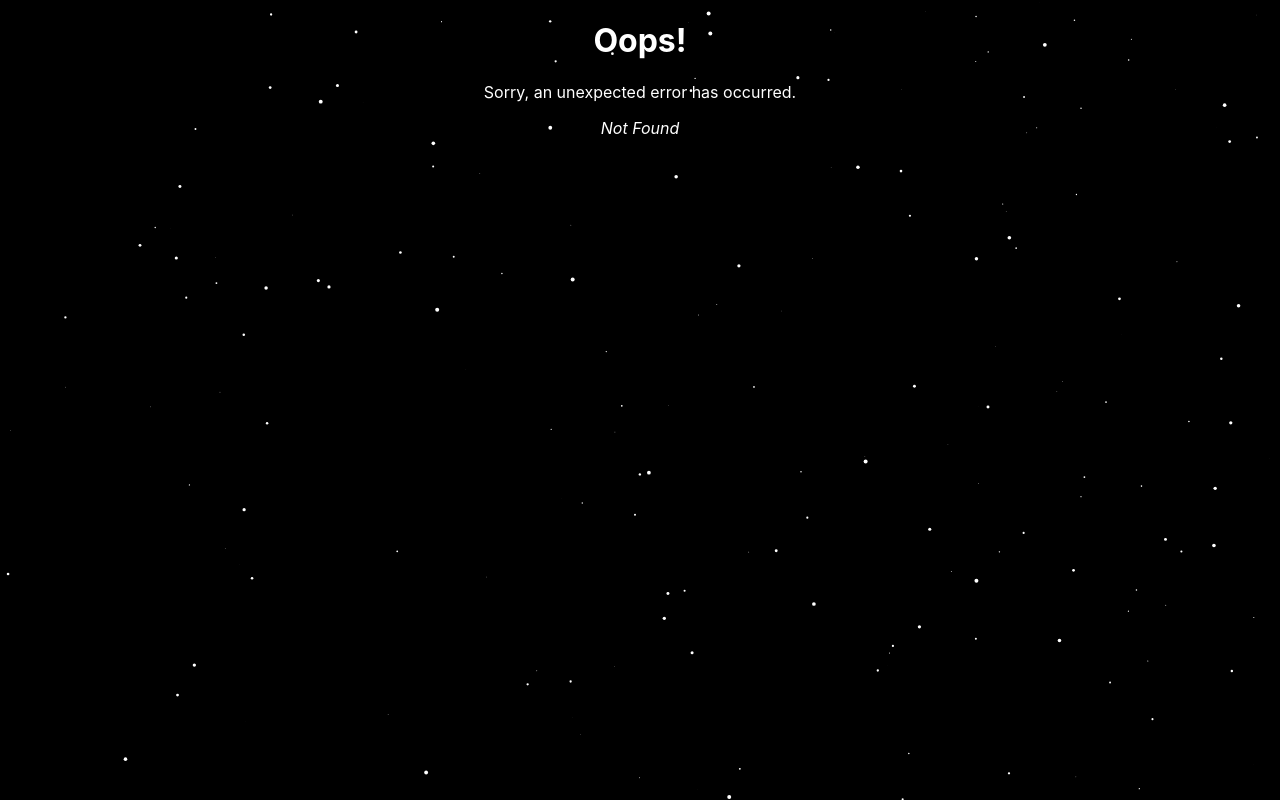
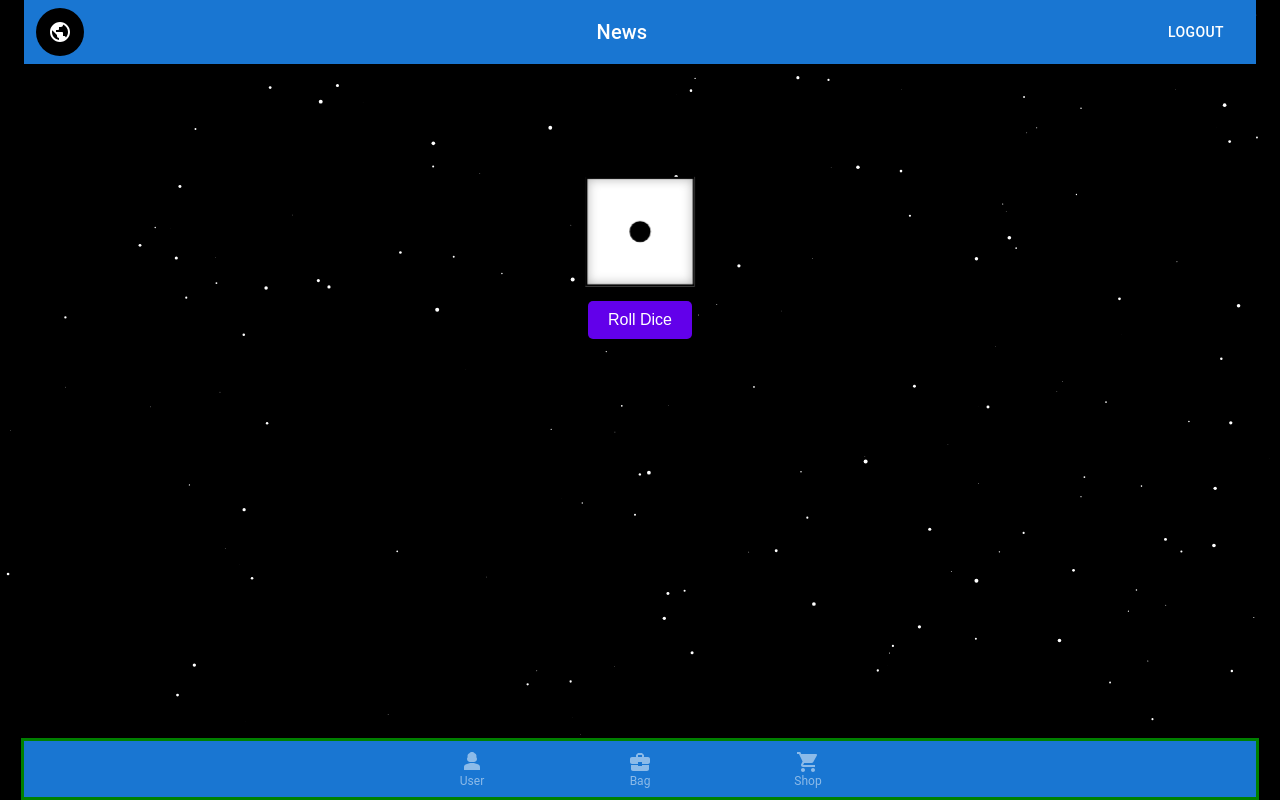
Before and after one commit to eadams98/Space-Defense-Force, a React (Create React App) app in the folder Space_Defense_Force_Client/Space-Defense-Force-Client/space-defense-force/: page /home/shop in a window 1280 px wide. Before the commit this address had no page. Built offline with nearby package versions, Linux system fonts and the light colour scheme.

Commit message:
Die rolling, navigation update, router additons

```diff
--- /dev/null
+++ b/Space_Defense_Force_Client/Space-Defense-Force-Client/space-defense-force/src/css/Dice.css
@@ -0,0 +1,101 @@
+.dice-container {
+  text-align: center;
+  margin-top: 50px;
+  perspective: 1000px;
+}
+
+.dice {
+  position: relative;
+  width: 100px;
+  height: 100px;
+  transform-style: preserve-3d;
+  transform: rotateX(0deg) rotateY(0deg);
+  transition: transform 1s ease;
+}
+
+.face {
+  position: absolute;
+  width: 100px;
+  height: 100px;
+  background-color: white;
+  border: 2px solid black;
+  display: flex;
+  justify-content: center;
+  align-items: center;
+  box-shadow: inset 0 0 10px rgba(0, 0, 0, 0.3);
+  backface-visibility: hidden;
+  transform: translateZ(50px);
+}
+
+.dot {
+  width: 20px;
+  height: 20px;
+  background-color: black;
+  border-radius: 50%;
+  position: absolute;
+}
+
+.dot-center {
+  top: 50%;
+  left: 50%;
+  transform: translate(-50%, -50%);
+}
+
+.dot-top-left {
+  top: 20%;
+  left: 20%;
+}
+
+.dot-top-right {
+  top: 20%;
+  right: 20%;
+}
+
+.dot-bottom-left {
+  bottom: 20%;
+  left: 20%;
+}
+
+.dot-bottom-right {
+  bottom: 20%;
+  right: 20%;
+}
+
+.dot-middle-left {
+  top: 50%;
+  left: 20%;
+  transform: translateY(-50%);
+}
+
+.dot-middle-right {
+  top: 50%;
+  right: 20%;
+  transform: translateY(-50%);
+}
+
+.face-1 { transform: rotateY(0deg) translateZ(50px); }
+.face-2 { transform: rotateY(90deg) translateZ(50px); }
+.face-3 { transform: rotateX(90deg) translateZ(50px); }
+.face-4 { transform: rotateX(-90deg) translateZ(50px); }
+.face-5 { transform: rotateY(-90deg) translateZ(50px); }
+.face-6 { transform: rotateY(180deg) translateZ(50px); }
+
+.roll-button {
+  padding: 10px 20px;
+  font-size: 16px;
+  cursor: pointer;
+  background-color: #6200ea;
+  color: white;
+  border: none;
+  border-radius: 5px;
+  transition: background-color 0.3s ease;
+}
+
+.roll-button:hover {
+  background-color: #3700b3;
+}
+
+.roll-button:disabled {
+  background-color: #9e9e9e;
+  cursor: not-allowed;
+}
--- a/Space_Defense_Force_Client/Space-Defense-Force-Client/space-defense-force/src/pages/home/Homepage.tsx
+++ b/Space_Defense_Force_Client/Space-Defense-Force-Client/space-defense-force/src/pages/home/Homepage.tsx
@@ -28,8 +28,16 @@ export default function HomePage() {
     navigate('/home/bag')
   }
 
-  const goToBlank = () => {
+  const goToBase = () => {
     navigate('/home')
+  }
+
+  const goToShop = () => {
+    navigate('/home/shop')
+  }
+
+  const goToProfile = () => {
+    navigate('/home/profile')
   }
 
   return(
@@ -51,7 +59,7 @@ export default function HomePage() {
         <AppBar position="static">
           <Toolbar>
             <IconButton
-              onClick={goToBlank}
+              onClick={goToBase}
               size="large"
               edge="start"
               color="inherit" // This color is for the background of the IconButton, not the icon itself
@@ -97,8 +105,8 @@ export default function HomePage() {
                 color: 'rgba(255, 255, 255, 1)', // Full white on hover
               },
             }}
-            onClick={() => {console.log("profile")}}
             disabled={isDisabled}
+            onClick={goToProfile}
             />
           <BottomNavigationAction label="Bag" icon={<BusinessCenter />} sx={{
               color: 'rgba(255, 255, 255, 0.5)', // Dim white color
@@ -118,6 +126,7 @@ export default function HomePage() {
               },
             }}
             disabled={isDisabled}
+            onClick={goToShop}
             />
 
         </BottomNavigation>
--- /dev/null
+++ b/Space_Defense_Force_Client/Space-Defense-Force-Client/space-defense-force/src/pages/home/dice/Dice.tsx
@@ -0,0 +1,99 @@
+import React, { useState } from 'react';
+import '../../../css/Dice.css';
+
+const Dice: React.FC = () => {
+  const [number, setNumber] = useState<number>(1);
+  const [rolling, setRolling] = useState<boolean>(false);
+  const [rotation, setRotation] = useState<string>('rotateX(0deg) rotateY(0deg)');
+
+  const rollDice = () => {
+    setRolling(true);
+    const randomNumber = Math.floor(Math.random() * 6) + 1;
+    setNumber(randomNumber);
+
+    // Pre-calculate the final rotation based on the random number
+    const finalRotation = getRotationForNumber(randomNumber);
+
+    // Simulate a smooth roll with random rotations plus final rotation
+    const randomRotation = `rotateX(${360 * Math.floor(Math.random() * 4)}deg) rotateY(${360 * Math.floor(Math.random() * 4)}deg)`;
+
+    // Combine random and final rotation to create the animation
+    setRotation(randomRotation + ' ' + finalRotation);
+
+    setTimeout(() => {
+      setRolling(false);
+    }, 1000); // Roll duration
+  };
+
+  const getRotationForNumber = (num: number) => {
+    switch (num) {
+      case 1:
+        return 'rotateX(0deg) rotateY(0deg)';
+      case 2:
+        return 'rotateX(-90deg) rotateY(0deg)';
+      case 3:
+        return 'rotateX(0deg) rotateY(90deg)';
+      case 4:
+        return 'rotateX(0deg) rotateY(-90deg)';
+      case 5:
+        return 'rotateX(90deg) rotateY(0deg)';
+      case 6:
+        return 'rotateX(180deg) rotateY(0deg)';
+      default:
+        return 'rotateX(0deg) rotateY(0deg)';
+    }
+  };
+
+  return (
+    <div className="dice-container" style={{justifyContent: "center", display: "grid"}}>
+      <div
+        className={`dice ${rolling ? 'rolling' : ''}`}
+        style={{
+          transform: rotation,
+          transition: 'transform 1s ease',
+          paddingBottom: "20px"
+        }}
+      >
+        <div className="face face-1">
+          <div className="dot dot-center"></div>
+        </div>
+        <div className="face face-2">
+          <div className="dot dot-top-left"></div>
+          <div className="dot dot-bottom-right"></div>
+        </div>
+        <div className="face face-3">
+          <div className="dot dot-top-left"></div>
+          <div className="dot dot-center"></div>
+          <div className="dot dot-bottom-right"></div>
+        </div>
+        <div className="face face-4">
+          <div className="dot dot-top-left"></div>
+          <div className="dot dot-top-right"></div>
+          <div className="dot dot-bottom-left"></div>
+          <div className="dot dot-bottom-right"></div>
+        </div>
+        <div className="face face-5">
+          <div className="dot dot-top-left"></div>
+          <div className="dot dot-top-right"></div>
+          <div className="dot dot-center"></div>
+          <div className="dot dot-bottom-left"></div>
+          <div className="dot dot-bottom-right"></div>
+        </div>
+        <div className="face face-6">
+          <div className="dot dot-top-left"></div>
+          <div className="dot dot-top-right"></div>
+          <div className="dot dot-middle-left"></div>
+          <div className="dot dot-middle-right"></div>
+          <div className="dot dot-bottom-left"></div>
+          <div className="dot dot-bottom-right"></div>
+        </div>
+      </div>
+
+      <button onClick={rollDice} className="roll-button" disabled={rolling}>
+        {rolling ? 'Rolling...' : 'Roll Dice'}
+      </button>
+    </div>
+  );
+};
+
+export default Dice;
```
Also changed, not shown: Space_Defense_Force_Client/Space-Defense-Force-Client/space-defense-force/src/App.tsx (+9 -0 lines).
